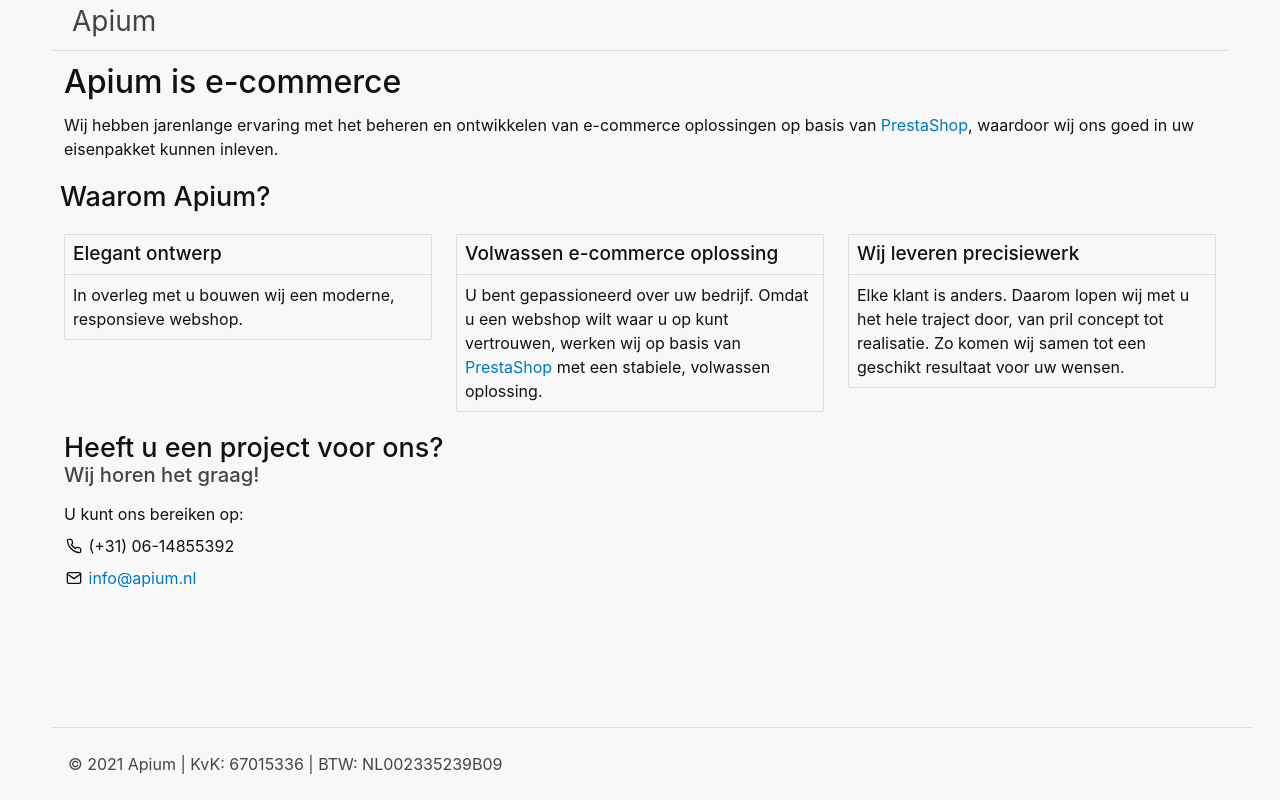
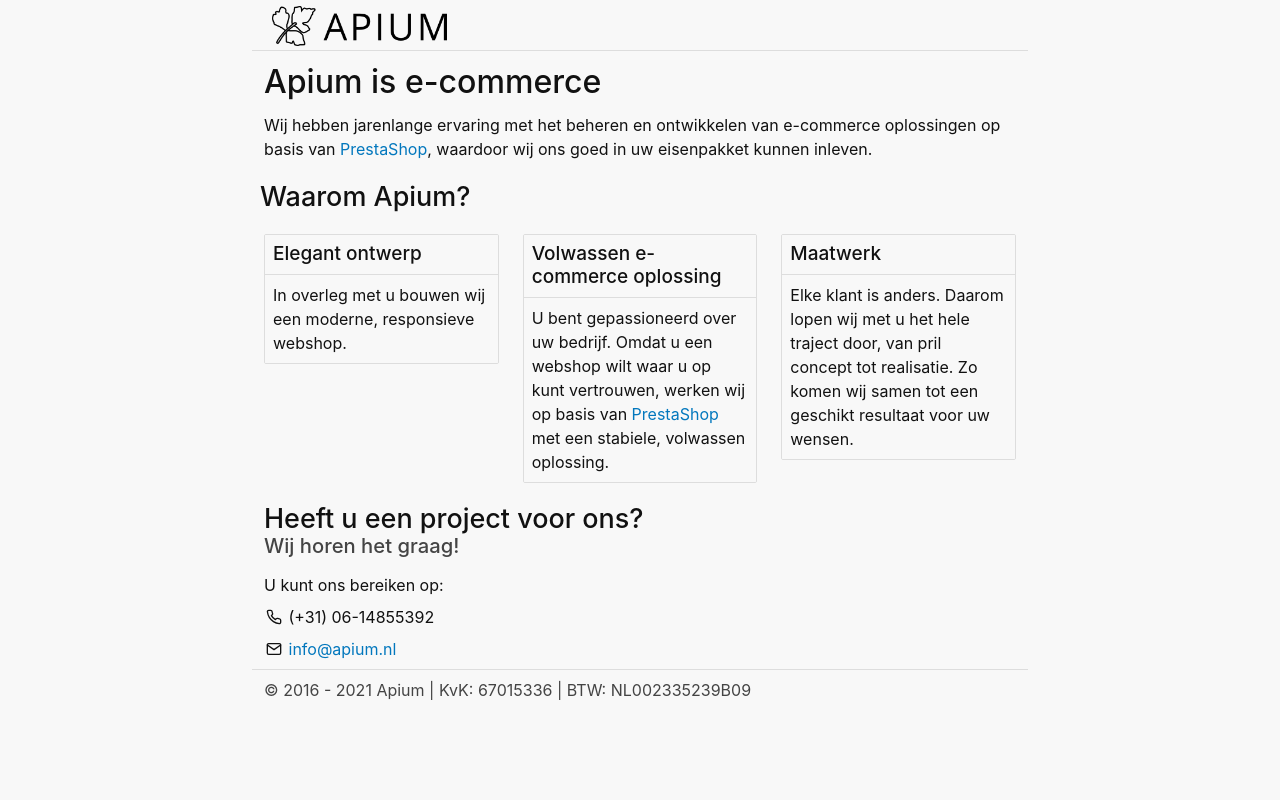
Before and after one commit to ApiumNL/ApiumNL.github.io, a plain HTML site: page index.html in a window 1280 px wide. Drawn offline with Linux system fonts and the light colour scheme.

Commit message:
[Assets] Company logo and favicon

```diff
--- a/index.html
+++ b/index.html
@@ -5,14 +5,20 @@
   <meta name="viewport" content="width=device-width, initial-scale=1">
   <title>Apium</title>
   <link rel="stylesheet" href="css/mini-default.min.css"/>
+  <link rel="icon" href="img/icon.png"/>
 </head>
-<body style="max-width: 1200px; margin: 0 auto;">
+<body lang="nl" style="max-width: 800px; margin: 0 auto;">
 
 
 <div class="container">
   <div class="row">
     <header class="col-sm">
-      <a href="index.html" class="logo">Apium</a>
+      <a href="index.html" class="logo">
+        <img src="img/logo.png" alt="Apium" style="
+          width: auto;
+          height: 2.5rem;
+          padding: calc((3.1875rem - 2.5rem) / 2) 0;"/>
+      </a>
 
     </header>
   </div>
@@ -59,7 +65,7 @@
     </div>
     <div class="col-md-4 col-sm-12">
       <div class="card fluid">
-        <h4 class="section">Wij leveren precisiewerk</h4>
+        <h4 class="section">Maatwerk</h4>
         <p class="section">
           Elke klant is anders.
 
@@ -96,15 +102,11 @@
 </div>
 
 
-<div class="container" style="
-        position: absolute;
-        bottom: 0;
-        width: 100%;
-        max-width: 1200px;">
+<div class="container">
   <div class="row">
-    <footer style="width: 100%;">
+    <footer class="col-sm">
       <p>
-        © 2021 Apium | KvK: 67015336 | BTW: NL002335239B09
+        © 2016 - 2021 Apium | KvK: 67015336 | BTW: NL002335239B09
       </p>
     </footer>
   </div>
```
Also changed, not shown: img/icon.png (added), img/logo.png (added), 1 other file.
